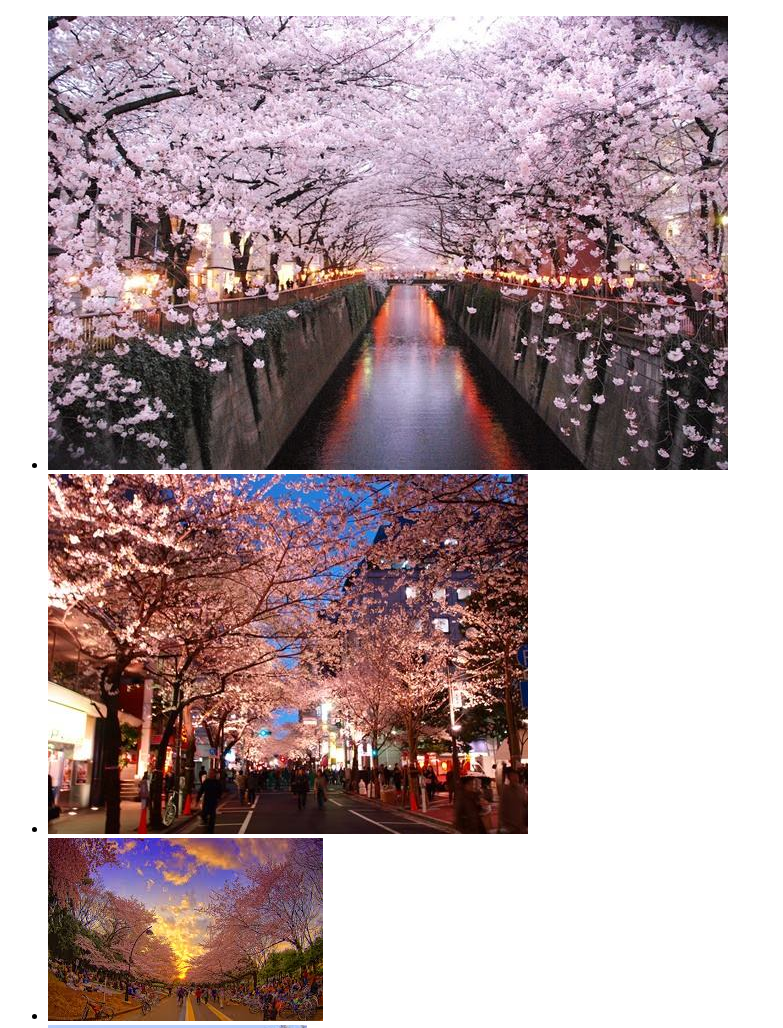
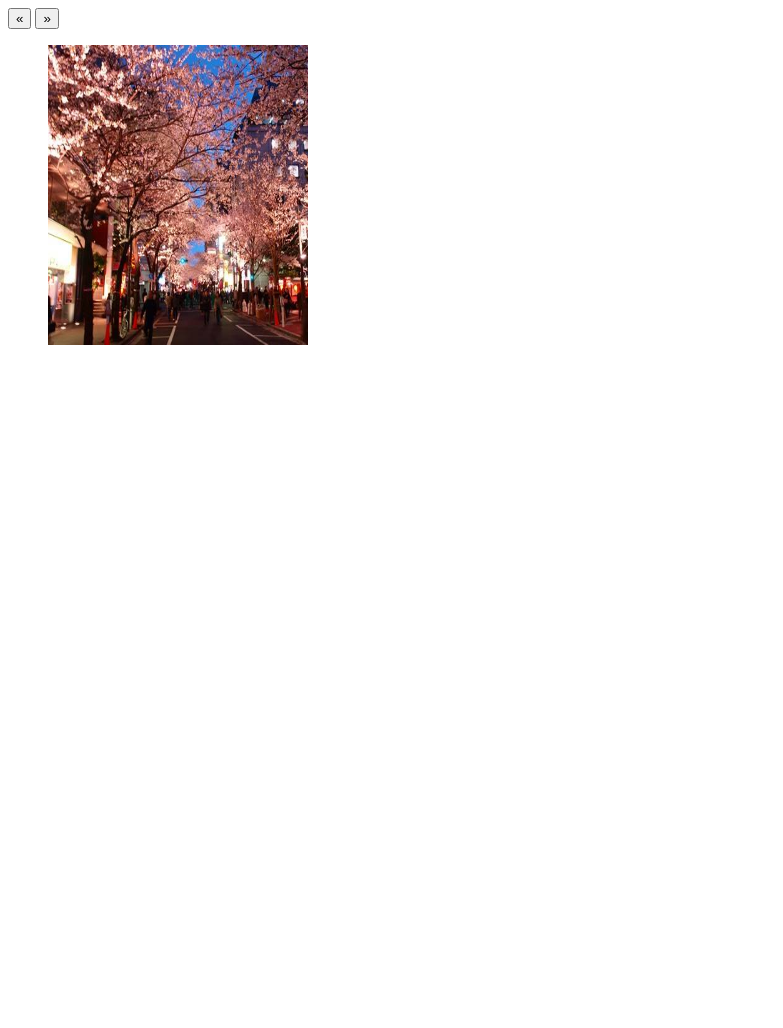
Before and after one commit to aydasulca/Carousel-jQuery, a plain HTML site: page index.html in a window 1280 px wide. Shown: the top 1028 px of the page, without its empty margins (0-783 px from the left). After the commit the page ends 800 px from the top, so only its background shows below. Drawn offline with Linux system fonts and the light colour scheme.

Commit message:
avance-slider-2

```diff
--- a/assets/css/main.css
+++ b/assets/css/main.css
@@ -1,11 +1,20 @@
-/*
-.img-carousel{
+.img-slider{
   width: 300px;
   height: 300px;
-  background-size: cover;
-  visibility: hidden;
 }
-ul{
-  text-decoration: none;
+div.galeria-slider{
+  position: absolute;
+  white-space: nowrap;
 }
-*/
+ul.slider-img{
+  list-style-type: none;
+}
+li.lista-img{
+  display: inline-block;
+}
+div.container{
+  position: absolute;
+  width: 300px;
+  height: 400px;
+  overflow: hidden;
+}
--- a/assets/js/app.js
+++ b/assets/js/app.js
@@ -1,11 +1,7 @@
-$(document).ready(function(){
-$('.container').unslider();
-$('.endeos-unslider').unslider({
-  speed: 500,
-  delay: 3000,
-  complete: function(){},
-  keys: true,
-  dots: true,
-  fluid: true
+$( "#right" ).click(function() {
+  $( ".galeria-slider" ).animate({ "left": "+=350px" }, "slow" );
 });
+
+$( "#left" ).click(function(){
+  $( ".galeria-slider" ).animate({ "left": "-=350px" }, "slow" );
 });
--- a/index.html
+++ b/index.html
@@ -9,15 +9,19 @@
 </head>
 <body>
   <div class="container">
-    <ul>
-      <li><img src="assets/img/img-1.jpg" class="img-carousel" alt="foto-Japon-temporada-sakura"></li>
-      <li><img src="assets/img/img-2.jpg" class="img-carousel" alt="foto-Japon-temporada-sakura"></li>
-      <li><img src="assets/img/img-3.jpg" class="img-carousel" alt="foto-Japon-temporada-sakura"></li>
-      <li><img src="assets/img/img-4.jpg" class="img-carousel" alt="foto-Japon-temporada-sakura"></li>
-      <li><img src="assets/img/img-5.jpg" class="img-carousel" alt="foto-Japon-temporada-sakura"></li>
-    </ul>
+    <button id="left">&laquo;</button>
+    <button id="right">&raquo;</button>
+    <div class="galeria-slider">
+      <ul class="slider-img">
+        <li class="lista-img"><img src="assets/img/img-2.jpg" class="img-slider" alt="foto-Japon-temporada-sakura"></li>
+        <li class="lista-img"><img src="assets/img/img-3.jpg" class="img-slider" alt="foto-Japon-temporada-sakura"></li>
+        <li class="lista-img"><img src="assets/img/img-3.jpg" class="img-slider" alt="foto-Japon-temporada-sakura"></li>
+        <li class="lista-img"><img src="assets/img/img-4.jpg" class="img-slider" alt="foto-Japon-temporada-sakura"></li>
+        <li class="lista-img"><img src="assets/img/img-5.jpg" class="img-slider" alt="foto-Japon-temporada-sakura"></li>
+      </ul>
+    </div>
   </div>
- <script type="text/javascript" src="assets/js/vendor/jquery-3.2.1.min.js"></script>
- <script type="text/javascript" src="assets/js/app.js"></script>
+<script type="text/javascript" src="assets/js/vendor/jquery-3.2.1.min.js"></script>
+<script type="text/javascript" src="assets/js/app.js"></script>
 </body>
 </html>
```
